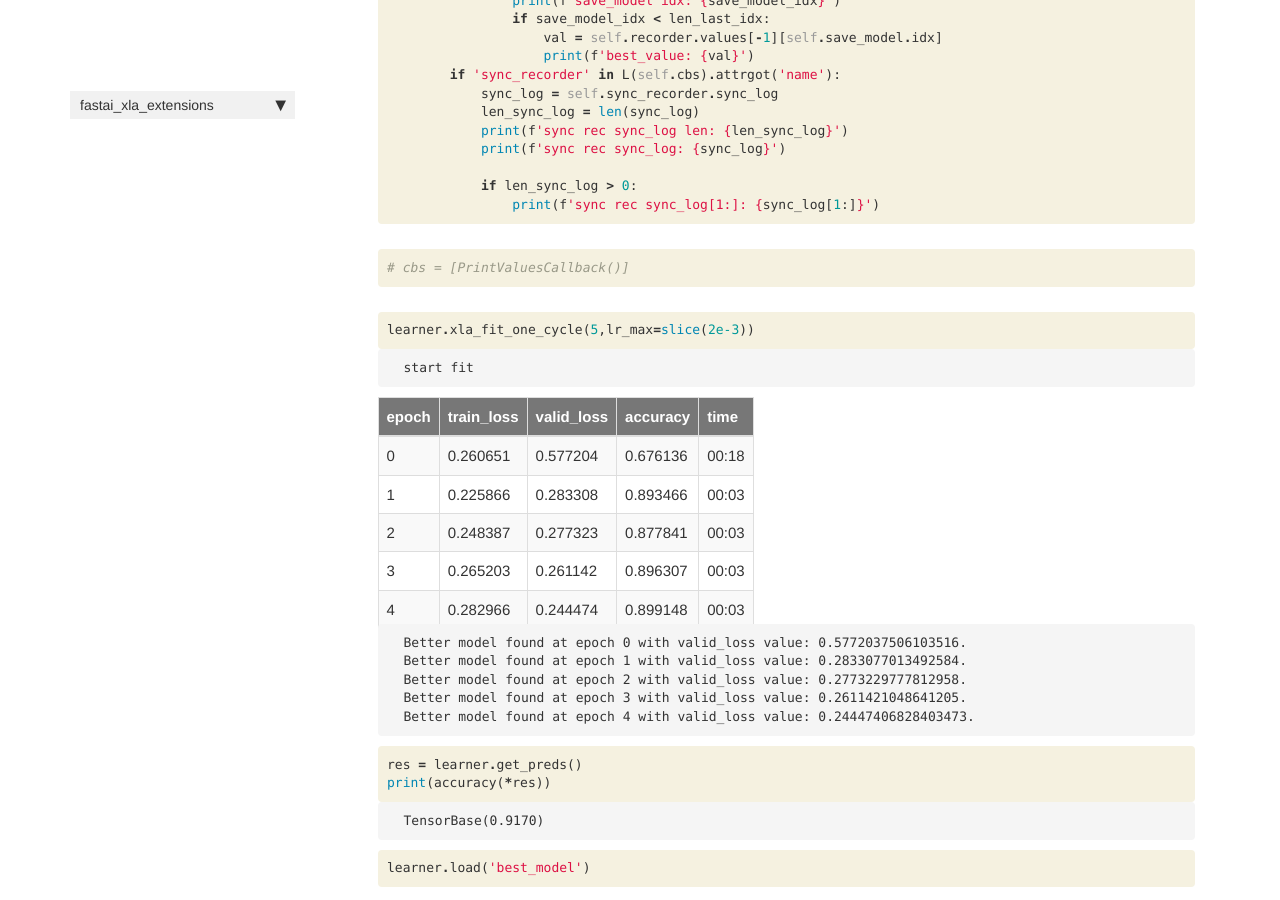
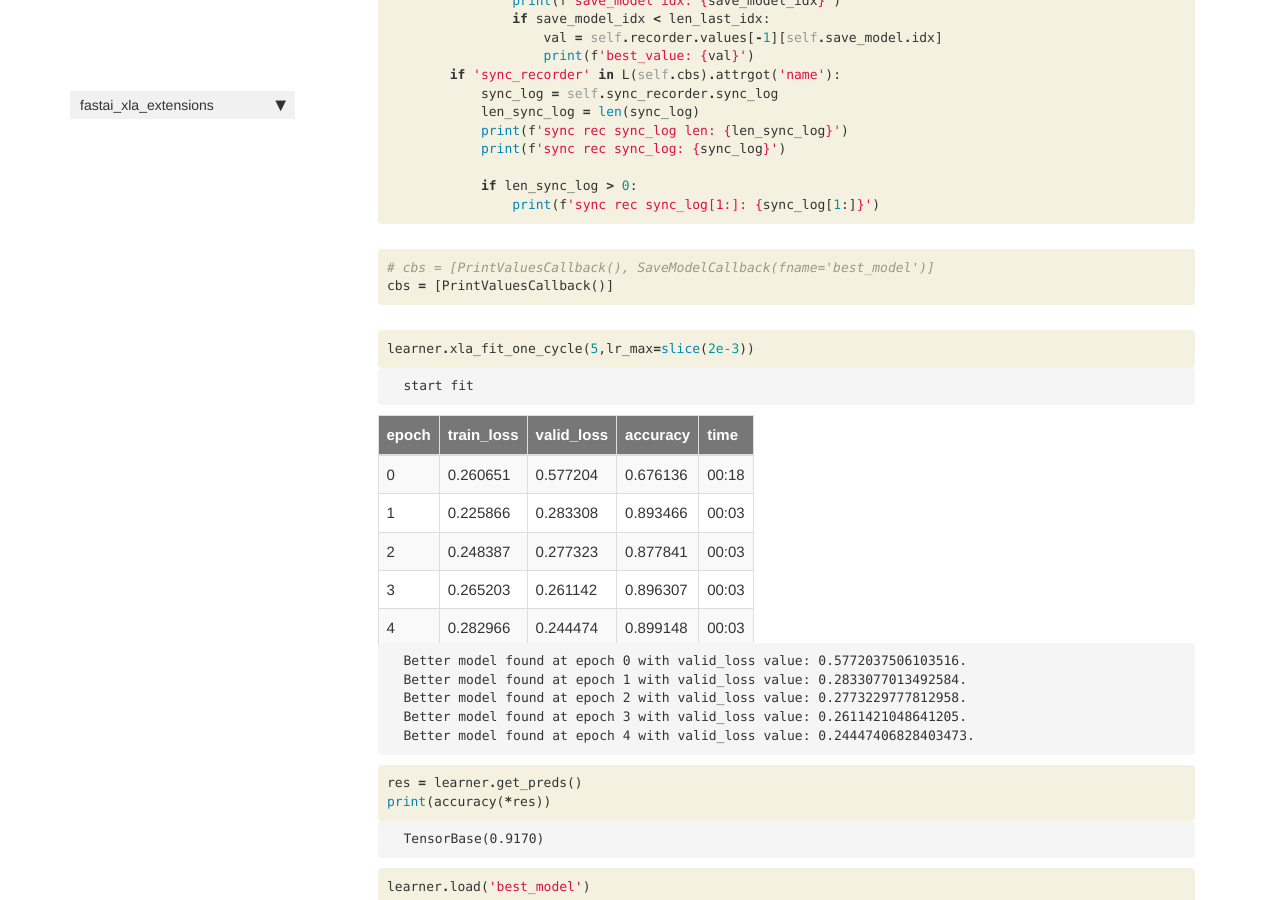
Before and after one commit to butchland/fastai_xla_extensions, a Jekyll site: the page built from docs/multi_core.learner.html, in a window 1280 px wide and 900 px high, scrolled down 4829 px. Built offline with Jekyll 4.4.1, drawn with Linux system fonts in a browser that asks for light colours; nearby versions of some CDN libraries; comment, search, counter and statistics services are not loaded.

Commit message:
Spit n' polish the code a lil bit

```diff
--- a/docs/multi_core.learner.html
+++ b/docs/multi_core.learner.html
@@ -820,7 +820,8 @@ this so that if used (which it is, by default), the <code>ProgressCallback</code
 
 <div class="inner_cell">
     <div class="input_area">
-<div class=" highlight hl-ipython3"><pre><span></span><span class="c1"># cbs = [PrintValuesCallback()]</span>
+<div class=" highlight hl-ipython3"><pre><span></span><span class="c1"># cbs = [PrintValuesCallback(), SaveModelCallback(fname=&#39;best_model&#39;)]</span>
+<span class="n">cbs</span> <span class="o">=</span> <span class="p">[</span><span class="n">PrintValuesCallback</span><span class="p">()]</span>
 </pre></div>
 
     </div>
```
Also changed, not shown: 1 other file.
